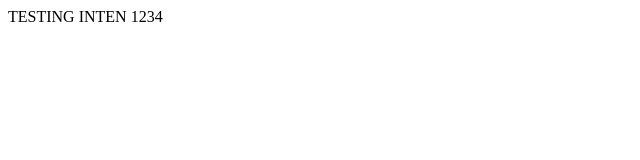
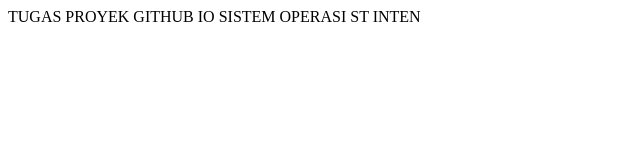
Before and after one commit to lightxena/lightxena.github.io, a plain HTML site: page index.html in a window 1280 px wide. Shown: the whole page, without its empty margins (0-640 px from the left). Drawn offline with Linux system fonts and the light colour scheme.

Commit message:
KOMITAN 1234

```diff
--- a/index.html
+++ b/index.html
@@ -2,8 +2,8 @@
   <head>
     <title>TESTING INTEN SAJA</title>
   </head>
-  <body bgcolor=white>
-    <p>TESTING INTEN 1234</p>
+  <body>
+    <p>TUGAS PROYEK GITHUB IO SISTEM OPERASI ST INTEN</p>
 
   </body>
 </html>
```
